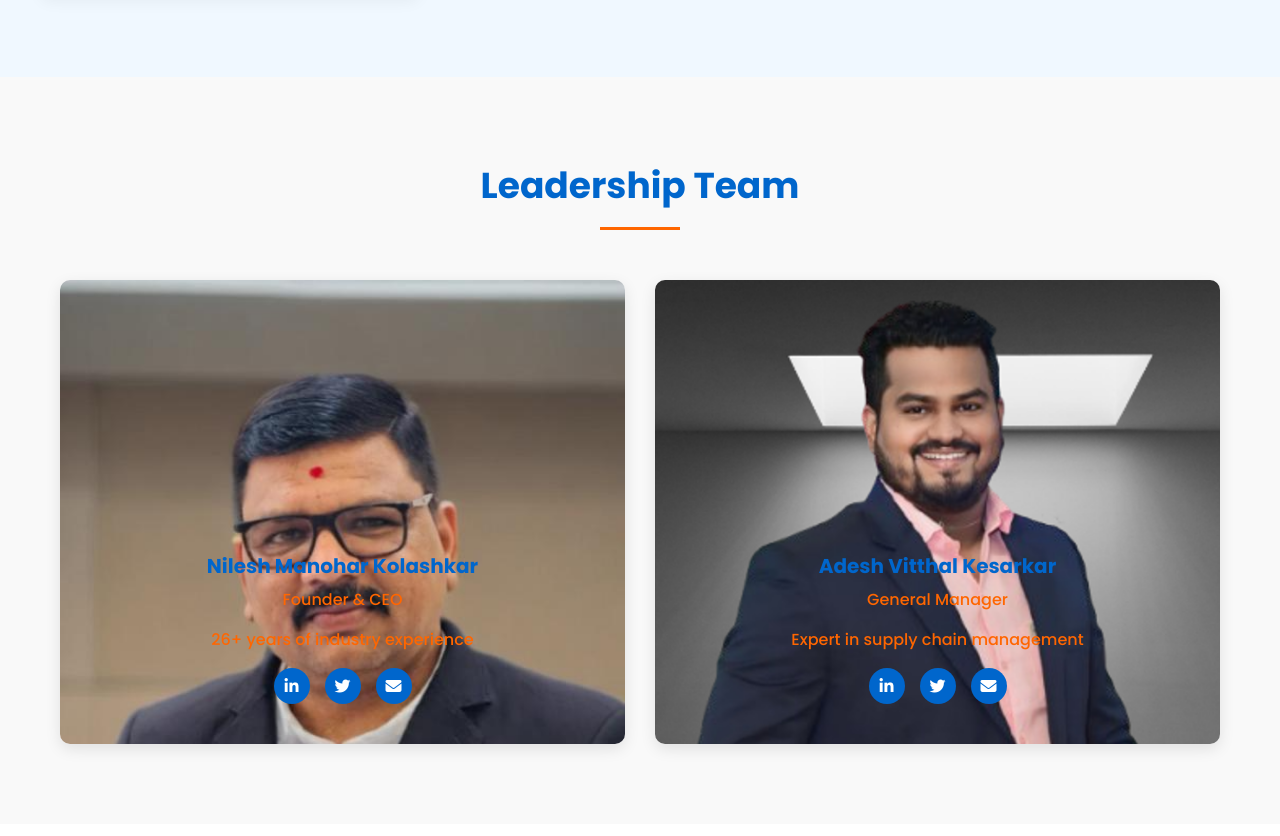
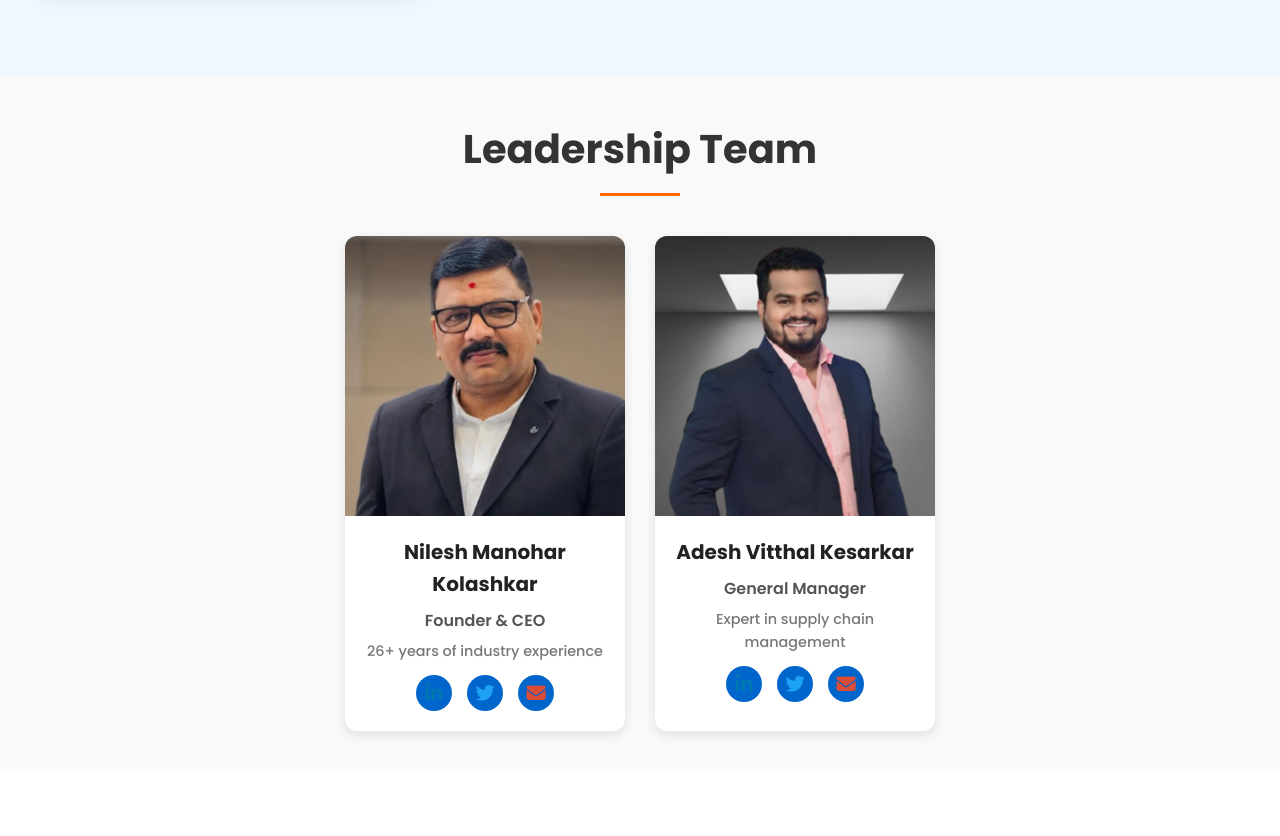
Before and after one commit to Jyotienterprises/Jyoti-Enterprises, a plain HTML site: page About-Us.html in a window 1280 px wide. Shown: the part 1944-2780 px from the top of the page. Drawn offline with Linux system fonts and the light colour scheme.

Commit message:
Update About-Us.html

```diff
--- a/About-Us.html
+++ b/About-Us.html
@@ -638,42 +638,56 @@
         </div>
     </section>
 
-    <section class="team-section">
-    <div class="section-title">
-        <h2>Leadership Team</h2>
+    <!-- Team Section -->
+<section class="team-section" style="padding: 40px 20px; max-width: 1200px; margin: auto;">
+  <div class="section-title" style="text-align: center; margin-bottom: 40px;">
+    <h2 style="font-size: 2.5rem; font-weight: 700; color: #333;">Leadership Team</h2>
   </div>
-    <div class="team-grid">
-        <div class="team-member" style="height: auto; padding-bottom: 20px;">
-            <div class="member-image" style="max-height: 300px; overflow: visible;">
-                <img src="freepik__expand-this-image-__31625.png" alt="Nilesh Kolashkar" style="width: 100%; height: auto; object-fit: contain;">
+
+  <div class="team-grid" style="display: flex; gap: 30px; flex-wrap: wrap; justify-content: center;">
+
+    <!-- Team Member 1 -->
+    <div class="team-member" style="background: #fff; border-radius: 12px; box-shadow: 0 4px 12px rgb(0 0 0 / 0.1); width: 280px; overflow: hidden; display: flex; flex-direction: column; align-items: center;">
+
+      <div class="member-image" style="width: 100%; height: 280px; overflow: hidden;">
+        <img src="freepik__expand-this-image-__31625.png" alt="Nilesh Kolashkar"
+             style="width: 100%; height: 100%; object-fit: cover; transition: transform 0.3s ease;">
       </div>
-            <div class="member-info">
-                <h3>Nilesh Manohar Kolashkar</h3>
-                <p>Founder & CEO</p>
-                <p>26+ years of industry experience</p>
-                <div class="social-links">
-                    <a href="#"><i class="fab fa-linkedin-in"></i></a>
-                    <a href="#"><i class="fab fa-twitter"></i></a>
-                    <a href="#"><i class="fas fa-envelope"></i></a>
+
+      <div class="member-info" style="padding: 20px; text-align: center;">
+        <h3 style="margin: 0 0 8px; font-size: 1.25rem; color: #222;">Nilesh Manohar Kolashkar</h3>
+        <p style="margin: 0 0 6px; color: #555; font-weight: 600;">Founder & CEO</p>
+        <p style="margin: 0 0 12px; color: #777; font-size: 0.9rem;">26+ years of industry experience</p>
+
+        <div class="social-links" style="display: flex; justify-content: center; gap: 15px;">
+          <a href="#" style="color: #0077b5; font-size: 1.2rem;"><i class="fab fa-linkedin-in"></i></a>
+          <a href="#" style="color: #1da1f2; font-size: 1.2rem;"><i class="fab fa-twitter"></i></a>
+          <a href="#" style="color: #dd4b39; font-size: 1.2rem;"><i class="fas fa-envelope"></i></a>
         </div>
       </div>
     </div>
 
-        <div class="team-member" style="height: auto; padding-bottom: 20px;">
-            <div class="member-image" style="max-height: 300px; overflow: visible;">
-                <img src="Screenshot 2025-06-07 154225.png" alt="Adesh Kesarkar" style="width: 100%; height: auto; object-fit: contain;">
+    <!-- Team Member 2 -->
+    <div class="team-member" style="background: #fff; border-radius: 12px; box-shadow: 0 4px 12px rgb(0 0 0 / 0.1); width: 280px; overflow: hidden; display: flex; flex-direction: column; align-items: center;">
+
+      <div class="member-image" style="width: 100%; height: 280px; overflow: hidden;">
+        <img src="Screenshot 2025-06-07 154225.png" alt="Adesh Kesarkar"
+             style="width: 100%; height: 100%; object-fit: cover; transition: transform 0.3s ease;">
       </div>
-            <div class="member-info">
-                <h3>Adesh Vitthal Kesarkar</h3>
-                <p>General Manager</p>
-                <p>Expert in supply chain management</p>
-                <div class="social-links">
-                    <a href="#"><i class="fab fa-linkedin-in"></i></a>
-                    <a href="#"><i class="fab fa-twitter"></i></a>
-                    <a href="#"><i class="fas fa-envelope"></i></a>
+
+      <div class="member-info" style="padding: 20px; text-align: center;">
+        <h3 style="margin: 0 0 8px; font-size: 1.25rem; color: #222;">Adesh Vitthal Kesarkar</h3>
+        <p style="margin: 0 0 6px; color: #555; font-weight: 600;">General Manager</p>
+        <p style="margin: 0 0 12px; color: #777; font-size: 0.9rem;">Expert in supply chain management</p>
+
+        <div class="social-links" style="display: flex; justify-content: center; gap: 15px;">
+          <a href="#" style="color: #0077b5; font-size: 1.2rem;"><i class="fab fa-linkedin-in"></i></a>
+          <a href="#" style="color: #1da1f2; font-size: 1.2rem;"><i class="fab fa-twitter"></i></a>
+          <a href="#" style="color: #dd4b39; font-size: 1.2rem;"><i class="fas fa-envelope"></i></a>
         </div>
       </div>
     </div>
+
   </div>
 </section>
     <!-- History Section -->
```
Lines whose indentation alone changed are shown as unchanged.
